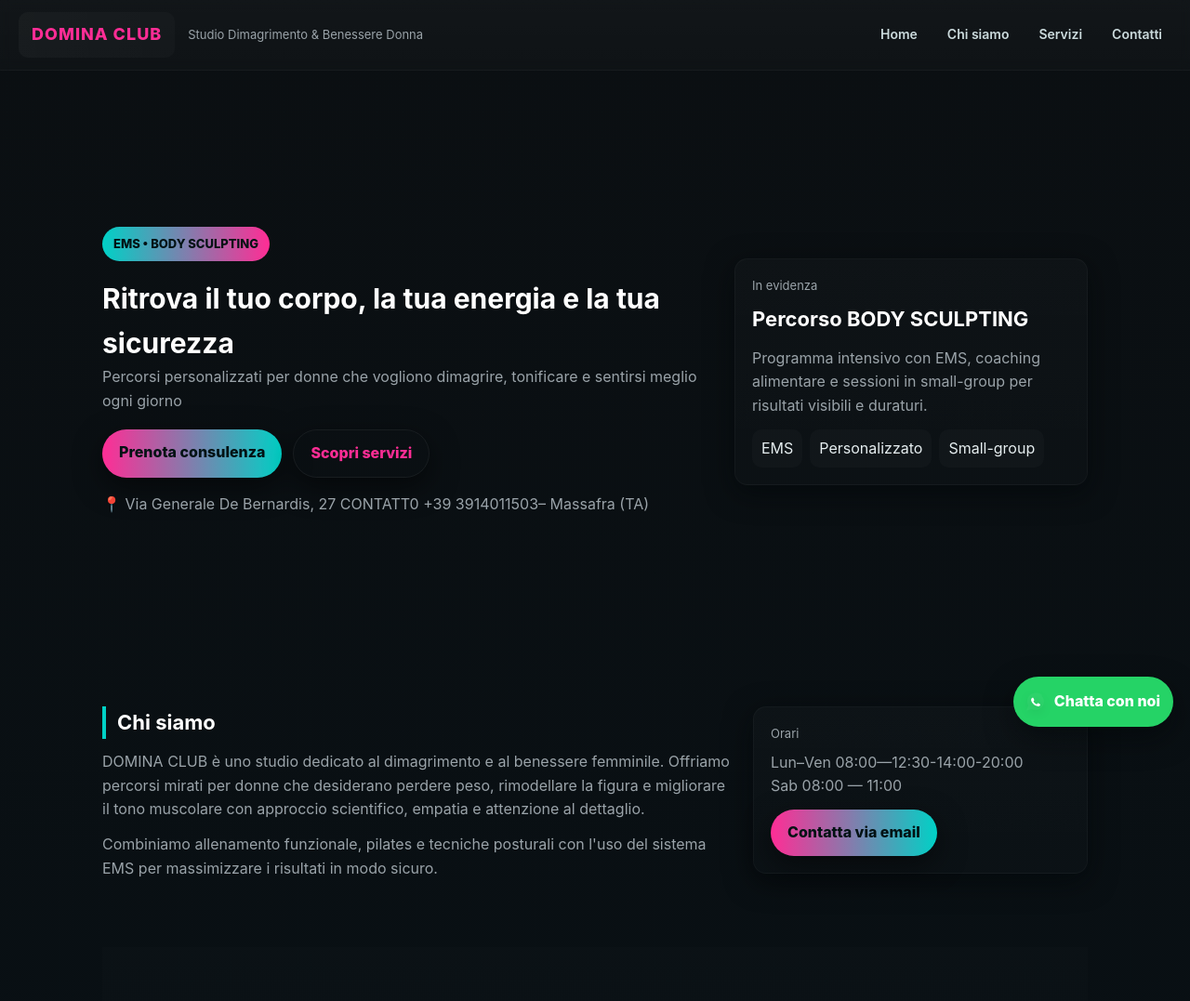
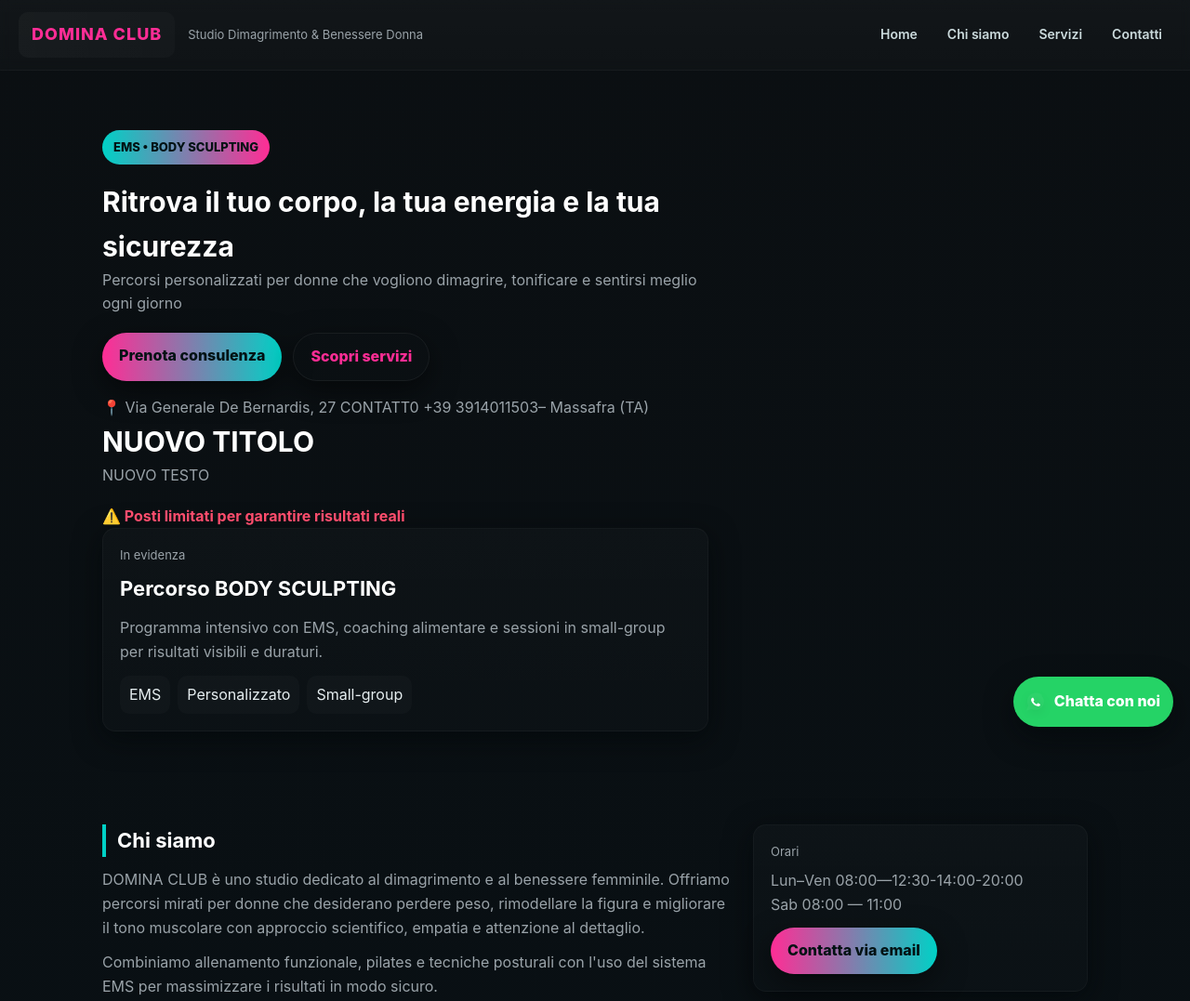
Before and after one commit to dominaclub5-create/Domina-club, a plain HTML site: page index.html in a window 1280 px wide. Shown: the top 1077 px of the page at 93% size. Drawn offline with Linux system fonts and the light colour scheme.

Commit message:
Add new title and text to index.html
Signed-off-by: DOMINA CLUB <dominaclub5@gmail.com>

```diff
--- a/index.html
+++ b/index.html
@@ -92,6 +92,15 @@
         <a class="btn alt" href="#services">Scopri servizi</a>
       </div>
       <p style="margin-top:16px;color:var(--muted)"><strong>📍</strong> Via Generale De Bernardis, 27 CONTATT0 +39 3914011503– Massafra (TA)</p>
+      <h2 class="big">NUOVO TITOLO</h2>
+
+<p class="lead">NUOVO TESTO</p>
+
+<p style="color:#ff4d6d; font-weight:bold; margin-top:10px;">
+⚠️ Posti limitati per garantire risultati reali
+</p>
+
+<div class="cta">
     </div>
 
     <aside class="card">
```
